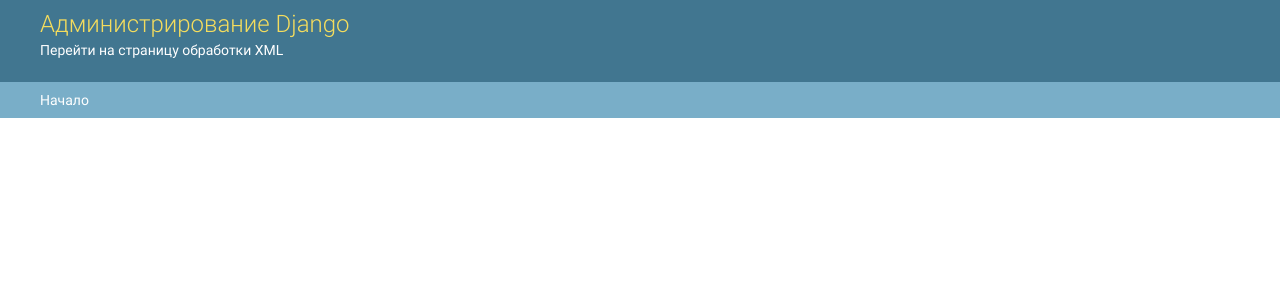
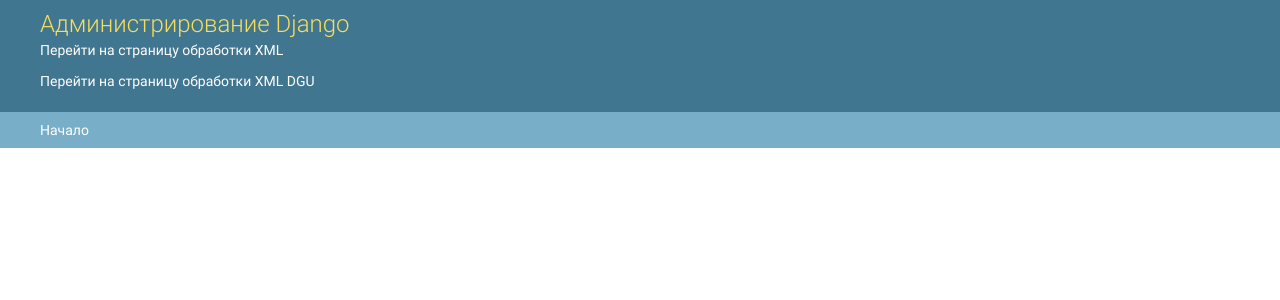
Before and after one commit to nitexius/kaskadxml, a Django app: template kxml/templates/admin/base_site.html in a window 1280 px wide. Shown: the top 300 px of the page. Run offline with Django 3.2, Linux system fonts and the light colour scheme; the template is opened without the code that fills it, so the values that code supplies are empty.

Commit message:
Add files via upload

```diff
--- a/kxml/templates/admin/base_site.html
+++ b/kxml/templates/admin/base_site.html
@@ -6,6 +6,7 @@
 <h1 id="site-name"><a href="{% url 'admin:index' %}">{{ site_header|default:_('Django administration') }}</a></h1>
 <div class="custom_block">
     <p><a href="{% url 'index' %}">Перейти на страницу обработки XML</a></p>
+    <p><a href="{% url 'index_dgu' %}">Перейти на страницу обработки XML DGU</a></p>
 </div>
 {% endblock %}
 
```
